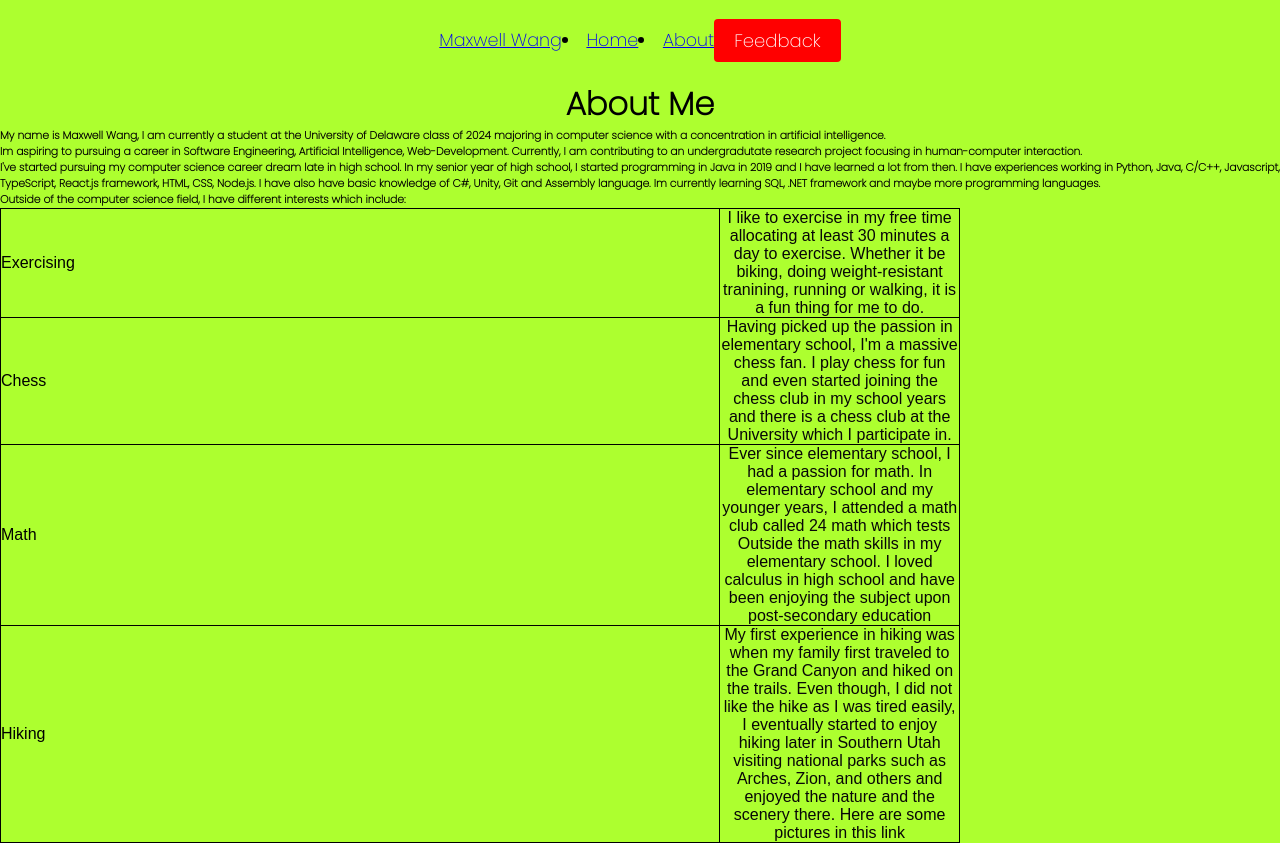
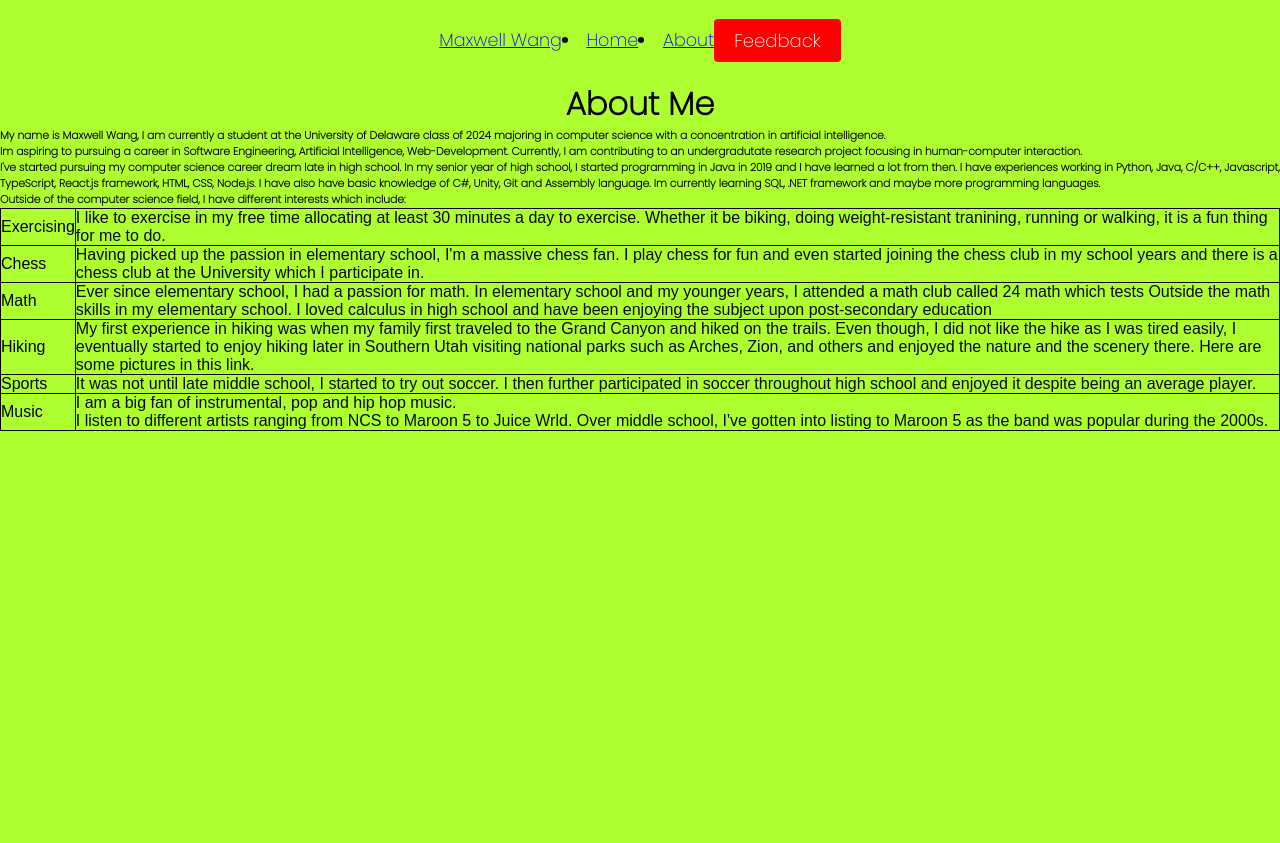
Before and after one commit to mwang840/MaxWang, a React (Create React App) app: page /about in a window 1280 px wide. After the commit the page ends 800 px from the top, so only its background shows below. Built offline with nearby package versions, Linux system fonts and the light colour scheme.

Commit message:
Got done the Pages

```diff
--- a/src/Pages/About.css
+++ b/src/Pages/About.css
@@ -6,15 +6,29 @@ p{
     color: rgb(7,7,7);
 }
 
-table, tr, td{
+table{
+    border-collapse: collapse;
+    border: 1px solid black;
+}
+
+table td{
     border: 1px solid black;
     font-family: Arial, Helvetica, sans-serif;
-    border-collapse: collapse;
-    width: 75%;
+    border-left: 1px solid #000;
+    border-right: 1px solid #000;
 }
+
+table tr{
+    border: 1px solid black;
+    border-left: 1px solid #000;
+   border-right: 1px solid #000;
+    font-family: Arial, Helvetica, sans-serif;
+}
+
 
 p{
     font-family: Arial, Helvetica, sans-serif;
+    text-align: left;
 }
 
 body{
--- a/src/Pages/About.js
+++ b/src/Pages/About.js
@@ -18,7 +18,7 @@ function About(){
             <h6>
                 Outside of the computer science field, I have different interests which include:
             </h6>
-            <table>
+            <table class="table">
                 <tr>
                     <td>Exercising</td>
                     <td> <p>I like to exercise in my free time allocating at least 30 minutes a day to exercise.
@@ -42,7 +42,22 @@ function About(){
 
                 <tr>
                     <td>Hiking</td>
-                    <td><p>My first experience in hiking was when my family first traveled to the Grand Canyon and hiked on the trails. Even though, I did not like the hike as I was tired easily, I eventually started to enjoy hiking later in Southern Utah visiting national parks such as Arches, Zion, and others and enjoyed the nature and the scenery there. Here are some pictures in this link</p></td>
+                    <td><p>My first experience in hiking was when my family first traveled to the Grand Canyon and hiked on the trails. Even though, I did not like the hike as I was tired easily, I eventually started to enjoy hiking later in Southern Utah visiting national parks such as Arches, Zion, and others and enjoyed the nature and the scenery there. Here are some pictures in this link.</p></td>
+                </tr>
+
+                <tr>
+                    <td>Sports</td>
+                    <td><p>It was not until late middle school, I started to try out soccer. I then further participated in soccer throughout high school and enjoyed it despite being an average player.</p>
+
+                    </td>
+                </tr>
+
+                <tr>
+                    <td>Music</td>
+                    <td>
+                        <p>I am a big fan of instrumental, pop and hip hop music.</p>
+                        <p>I listen to different artists ranging from NCS to Maroon 5 to Juice Wrld. Over middle school, I've gotten into listing to Maroon 5 as the band was popular during the 2000s. </p>
+                         </td>
                 </tr>
             </table>
     </div>);
```
